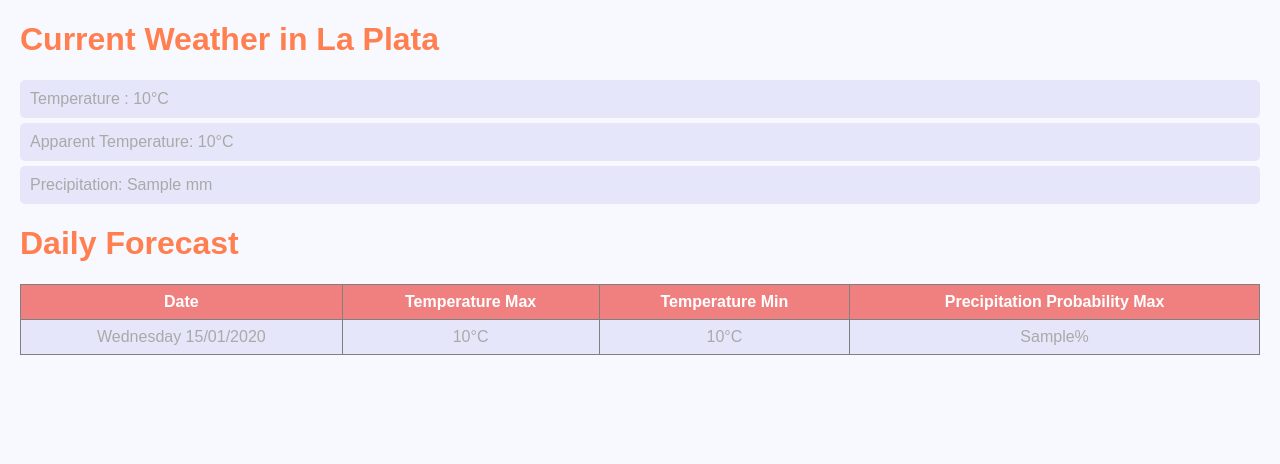
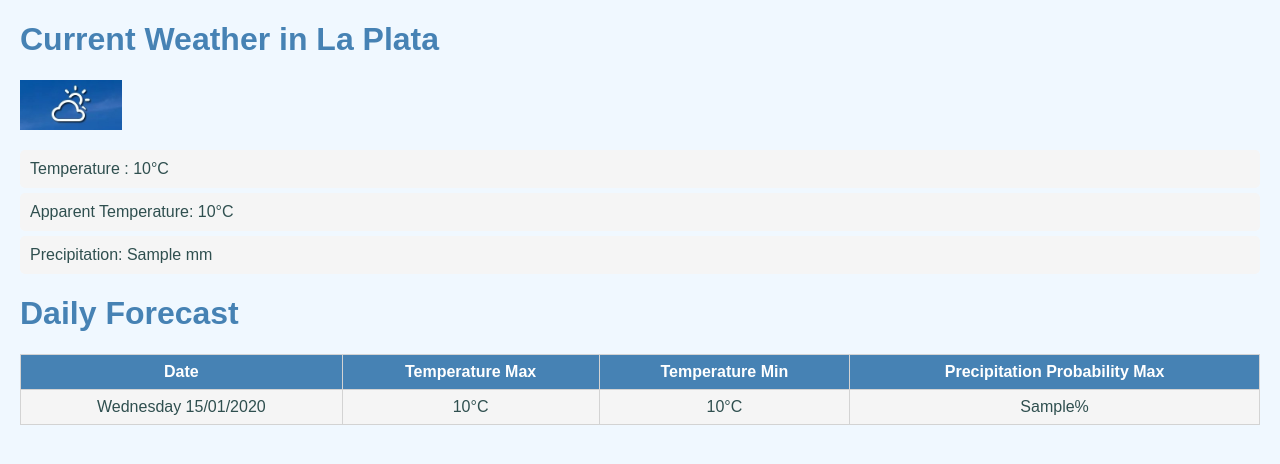
Before and after one commit to mferreyra/ClimatePing, a Flask app: template templates/weather.html in a window 1280 px wide. Shown: the top 464 px of the page. Run offline with Flask 3, Linux system fonts and the light colour scheme; the template is opened without the code that fills it: most values are stand-ins (such as "Sample title", 1, 10 or a date in 2020).

Commit message:
Update web style

```diff
--- a/static/styles.css
+++ b/static/styles.css
@@ -1,12 +1,12 @@
 body {
     font-family: Arial, sans-serif;
     margin: 20px;
-    background-color: ghostwhite;
-    color: darkgray;
+    background-color: aliceblue;
+    color: darkslategray;
 }
 
 h1 {
-    color: coral;
+    color: steelblue;
 }
 
 ul {
@@ -15,7 +15,7 @@ ul {
 }
 
 ul li {
-    background-color: lavender;
+    background-color: whitesmoke;
     margin: 5px 0;
     padding: 10px;
     border-radius: 5px;
@@ -28,13 +28,13 @@ table {
 }
 
 th, td {
-    border: 1px solid gray;
+    border: 1px solid lightgray;
     padding: 8px;
     text-align: center;
 }
 
 th {
-    background-color: lightcoral;
+    background-color: steelblue;
     color: white;
 }
 
@@ -43,9 +43,9 @@ tr:nth-child(even) {
 }
 
 tr:hover {
-    background-color: gray;
+    background-color: lightgray;
 }
 
 td {
-    background-color: lavender;
+    background-color: whitesmoke;
 }
--- a/templates/weather.html
+++ b/templates/weather.html
@@ -2,10 +2,12 @@
 <html>
   <head>
     <title>Weather Ping</title>
+    <link rel="icon" href="{{ url_for('static', filename='logo.png') }}" type="image/png">
     <link rel="stylesheet" type="text/css" href="{{ url_for('static', filename='styles.css') }}">
   </head>
   <body>
     <h1>Current Weather in La Plata</h1>
+    <img src="{{ url_for('static', filename='logo.png') }}" alt="ClimatePing Logo" height="50">
     <ul>
       <li>Temperature : {{ current_temperature_2m | round(1) }}°C</li>
       <li>Apparent Temperature: {{ current_apparent_temperature | round(1) }}°C</li>
```
Also changed, not shown: static/logo.png (added).
